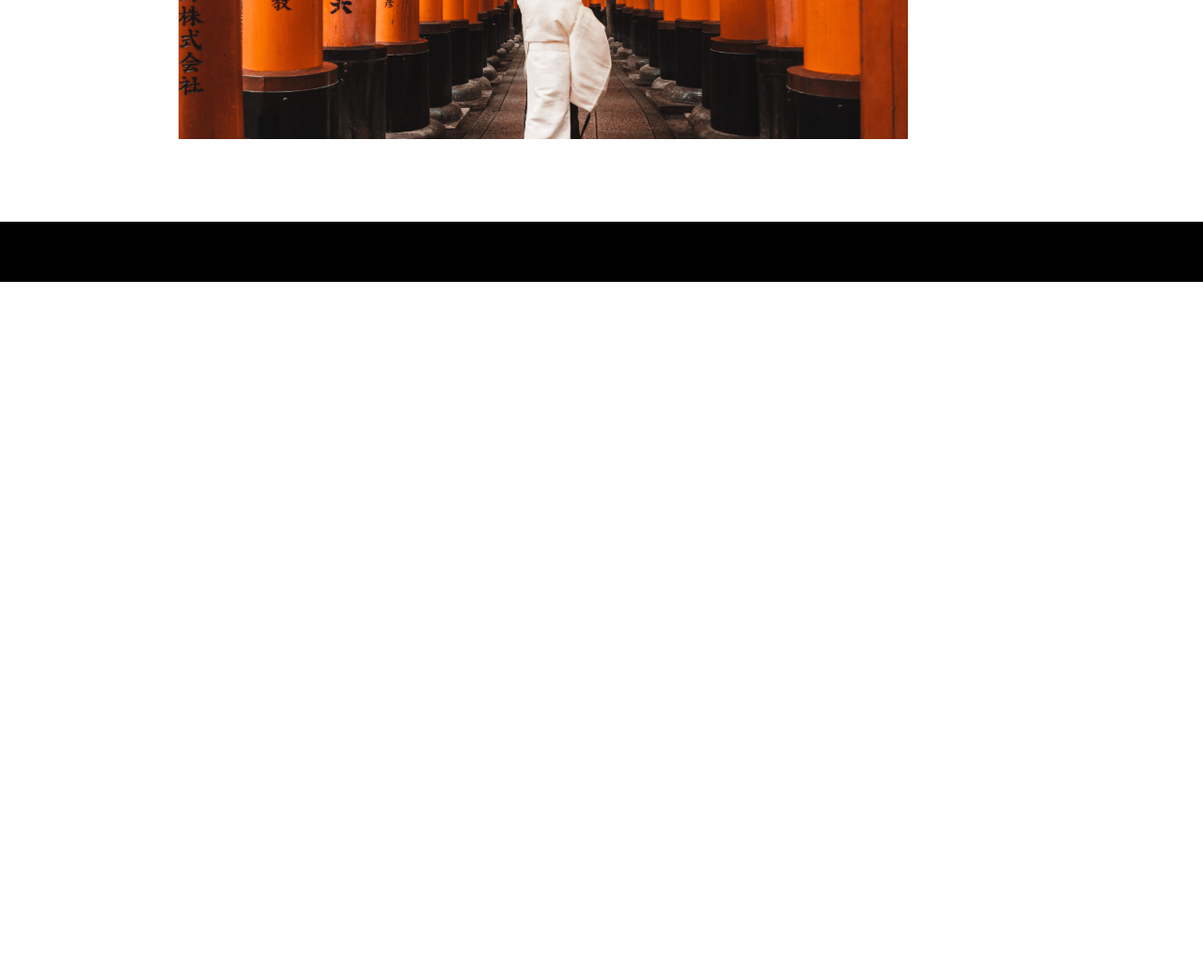
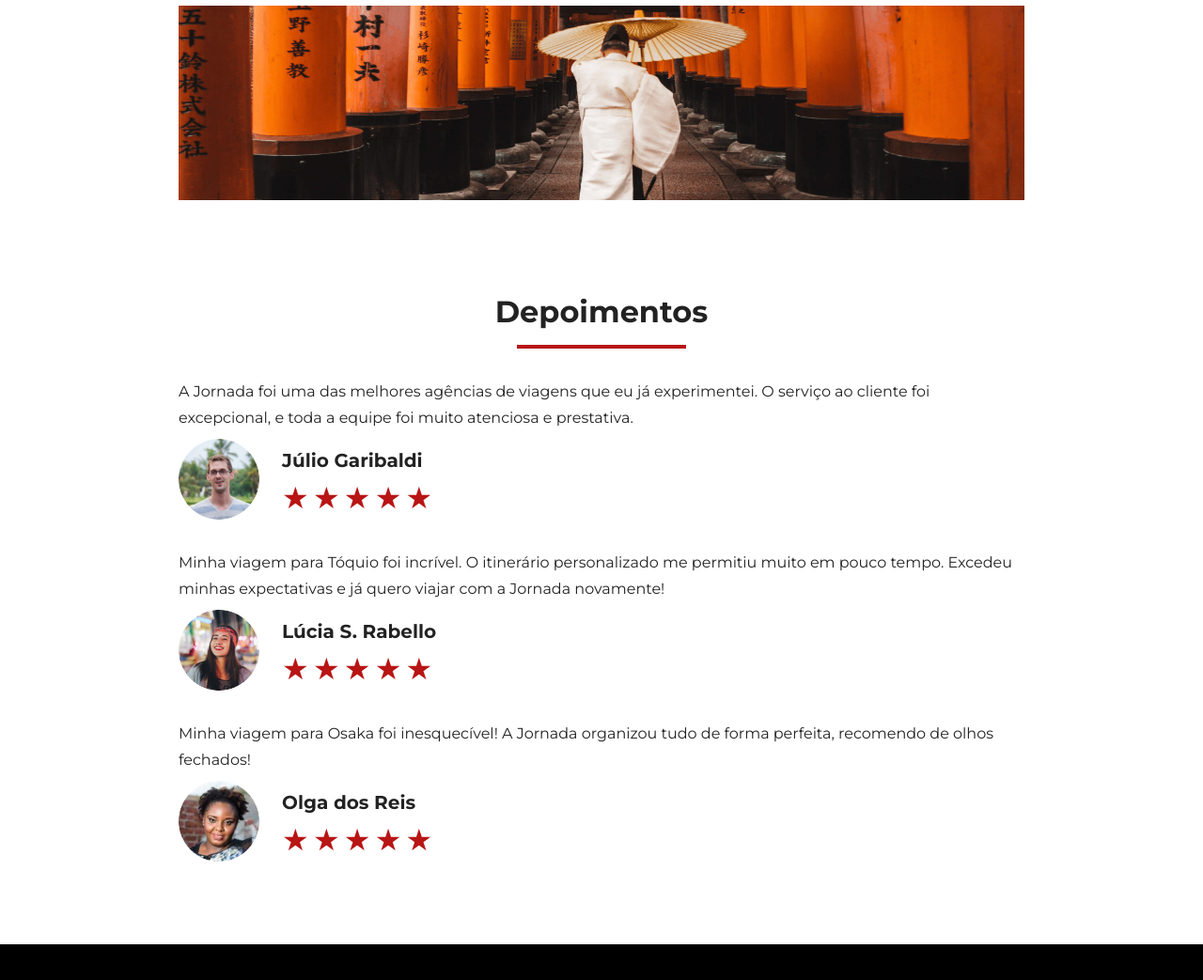
Before and after one commit to GleydvanMacedo/jornada-viagens, a plain HTML site: page travel-packages-page.html in a window 1280 px wide. Shown: the part 3109-4152 px from the top of the page at 94% size. Before the commit the page ends 3409 px from the top, so only its background shows below. Drawn offline with Linux system fonts and the light colour scheme.

Commit message:
Adiciona a secao Depoimentos da pagina pacotes de viagenm

```diff
--- a/css/payments.css
+++ b/css/payments.css
@@ -91,20 +91,7 @@
   /* -------------------- ------------------------------ ---------------------- */
 }
 
-@media screen and (min-width: 1440px) {
-  .payments .content-container {
-    display: flex;
-    justify-content: space-between;
-  }
-
-  .payments .content-container .text-content {
-    width: 360px;
-  }
-  .payments .content-container .image-content {
-    width: 790px;
-    margin: 0;
-  }
-
+@media screen and (min-width: 1024px) {
   /* -------------------- CSS da pagina Pacotes de Viagem -------------------- */
   .payments .content-container.travel-packages .text-content {
     padding-top: 76px;
@@ -127,3 +114,18 @@
 
   /* -------------------- ------------------------------ ---------------------- */
 }
+
+@media screen and (min-width: 1440px) {
+  .payments .content-container {
+    display: flex;
+    justify-content: space-between;
+  }
+
+  .payments .content-container .text-content {
+    width: 360px;
+  }
+  .payments .content-container .image-content {
+    width: 790px;
+    margin: 0;
+  }
+}
--- a/css/testimonials.css
+++ b/css/testimonials.css
@@ -39,4 +39,14 @@
   .testimonial-container {
     flex-direction: row;
   }
+
+  /* -------------------- CSS da pagina Pacotes de Viagem -------------------- */
+  .testimonials.travel-packages {
+    margin: 104px auto 104px;
+  }
+
+  .testimonials.travel-packages .section-title {
+    margin: 0 auto 64px;
+  }
+  /* -------------------- ------------------------------ ---------------------- */
 }
--- a/travel-packages-page.html
+++ b/travel-packages-page.html
@@ -153,7 +153,100 @@
       </div>
     </section>
 
-    <section class="testmonials"></section>
+    <section class="testimonials travel-packages">
+      <div class="section-title">
+        <h2>Depoimentos</h2>
+        <hr />
+      </div>
+
+      <div class="testimonial-container">
+        <article>
+          <header>
+            <p>
+              A Jornada foi uma das melhores agências de viagens que eu já
+              experimentei. O serviço ao cliente foi excepcional, e toda a
+              equipe foi muito atenciosa e prestativa.
+            </p>
+          </header>
+
+          <footer>
+            <img
+              src="./img/julio-mobile.png"
+              alt="Imagem de perfil da cliente Júlio Garibaldi"
+            />
+
+            <div class="profile-content">
+              <h3>Júlio Garibaldi</h3>
+
+              <div class="rating">
+                <span class="star">★</span>
+                <span class="star">★</span>
+                <span class="star">★</span>
+                <span class="star">★</span>
+                <span class="star">★</span>
+              </div>
+            </div>
+          </footer>
+        </article>
+
+        <article>
+          <header>
+            <p>
+              Minha viagem para Tóquio foi incrível. O itinerário personalizado
+              me permitiu muito em pouco tempo. Excedeu minhas expectativas e já
+              quero viajar com a Jornada novamente!
+            </p>
+          </header>
+
+          <footer>
+            <img
+              src="./img/lucia-mobile.png"
+              alt="Imagem de perfil da cliente Lúcia S. Rabello"
+            />
+
+            <div class="profile-content">
+              <h3>Lúcia S. Rabello</h3>
+
+              <div class="rating">
+                <span class="star">★</span>
+                <span class="star">★</span>
+                <span class="star">★</span>
+                <span class="star">★</span>
+                <span class="star">★</span>
+              </div>
+            </div>
+          </footer>
+        </article>
+
+        <article>
+          <header>
+            <p>
+              Minha viagem para Osaka foi inesquecível! A Jornada organizou tudo
+              de forma perfeita, recomendo de olhos fechados!
+            </p>
+          </header>
+
+          <footer>
+            <img
+              src="./img/olga-mobile.png"
+              alt="Imagem de perfil da cliente Olga dos Reis"
+            />
+
+            <div class="profile-content">
+              <h3>Olga dos Reis</h3>
+
+              <div class="rating">
+                <span class="star">★</span>
+                <span class="star">★</span>
+                <span class="star">★</span>
+                <span class="star">★</span>
+                <span class="star">★</span>
+              </div>
+            </div>
+          </footer>
+        </article>
+      </div>
+    </section>
 
     <section class="bottom-hero"></section>
 
```
